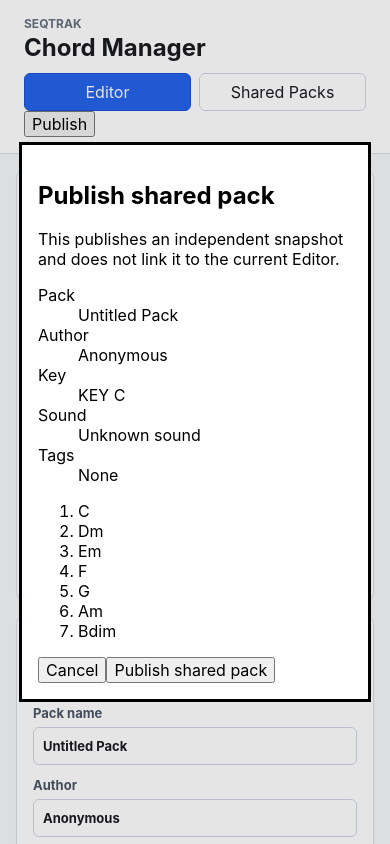
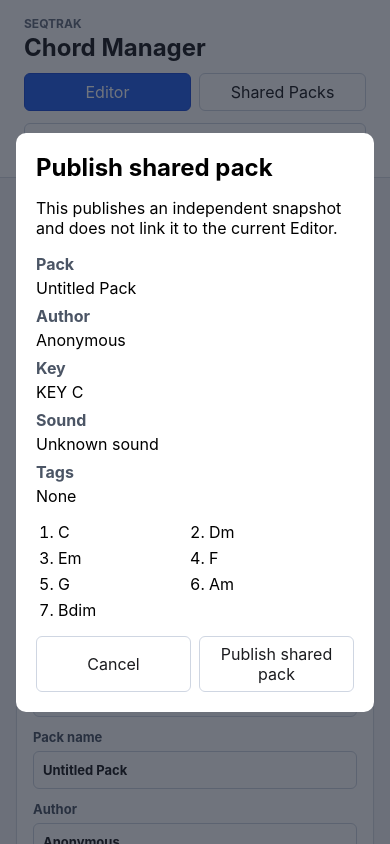
Before and after one commit to i-am-absent/seqtrak-chord-manager, a React (Vite) app: page / in a window 390 px wide. Both pictures are taken after a click on the button "Publish". Shown: the top 844 px of the page. Built offline with nearby package versions, Linux system fonts and the light colour scheme.

Commit message:
style: add responsive publication confirmation

```diff
--- a/src/styles.css
+++ b/src/styles.css
@@ -467,6 +467,133 @@ button.slot-card:hover {
   opacity: 0.6;
 }
 
+.top-actions {
+  align-items: center;
+  display: flex;
+  flex-wrap: wrap;
+  gap: 12px;
+  justify-content: flex-end;
+}
+
+.publish-trigger-group {
+  align-items: center;
+  display: flex;
+  flex-wrap: wrap;
+  gap: 8px;
+}
+
+.publish-trigger,
+.publication-notice button,
+.publish-dialog button {
+  background: #ffffff;
+  border: 1px solid #cfd6e2;
+  border-radius: 6px;
+  color: #1b1c1f;
+  cursor: pointer;
+  min-height: 38px;
+  padding: 7px 11px;
+}
+
+.publish-trigger:disabled,
+.publish-dialog button:disabled {
+  cursor: not-allowed;
+  opacity: 0.6;
+}
+
+.publish-trigger-group span {
+  color: #687080;
+  font-size: 13px;
+}
+
+.publication-notice {
+  align-items: center;
+  background: #ecfdf5;
+  border: 1px solid #6ee7b7;
+  border-radius: 8px;
+  color: #065f46;
+  display: flex;
+  flex-wrap: wrap;
+  gap: 10px;
+  margin-top: 16px;
+  overflow-wrap: anywhere;
+  padding: 10px 12px;
+}
+
+.publication-notice.warning {
+  background: #fffbeb;
+  border-color: #fcd34d;
+  color: #92400e;
+}
+
+.publish-dialog {
+  background: transparent;
+  border: 0;
+  max-height: 100vh;
+  max-width: min(620px, calc(100vw - 32px));
+  padding: 0;
+  width: 100%;
+}
+
+.publish-dialog::backdrop {
+  background: rgb(17 24 39 / 60%);
+}
+
+.publish-dialog-card {
+  background: #ffffff;
+  border-radius: 10px;
+  display: grid;
+  gap: 16px;
+  max-height: calc(100vh - 32px);
+  overflow: auto;
+  overflow-wrap: anywhere;
+  padding: 20px;
+}
+
+.publish-dialog-card h2,
+.publish-dialog-card p,
+.publish-summary,
+.publish-chords {
+  margin: 0;
+}
+
+.publish-summary {
+  display: grid;
+  gap: 8px;
+}
+
+.publish-summary div {
+  display: grid;
+  gap: 4px;
+  grid-template-columns: 90px minmax(0, 1fr);
+}
+
+.publish-summary dt {
+  color: #4b5565;
+  font-weight: 700;
+}
+
+.publish-summary dd {
+  margin: 0;
+  min-width: 0;
+}
+
+.publish-chords {
+  display: grid;
+  gap: 6px;
+  grid-template-columns: repeat(2, minmax(0, 1fr));
+  padding-left: 22px;
+}
+
+.publish-error {
+  color: #991b1b;
+}
+
+.publish-dialog-actions {
+  display: flex;
+  gap: 8px;
+  justify-content: flex-end;
+}
+
 @media (max-width: 820px) {
   .top-bar {
     align-items: stretch;
@@ -475,6 +602,11 @@ button.slot-card:hover {
   }
 
   .header-actions {
+    justify-content: flex-start;
+  }
+
+  .top-actions {
+    align-items: stretch;
     justify-content: flex-start;
   }
 
@@ -520,4 +652,17 @@ button.slot-card:hover {
     align-items: stretch;
     flex-direction: column;
   }
+
+  .top-actions,
+  .publish-trigger-group,
+  .publish-trigger,
+  .publish-dialog-actions,
+  .publish-dialog-actions button,
+  .publication-notice button {
+    width: 100%;
+  }
+
+  .publish-summary div {
+    grid-template-columns: 1fr;
+  }
 }
```
Also changed, not shown: 1 other file (tests, documents, lock files or other folders).
